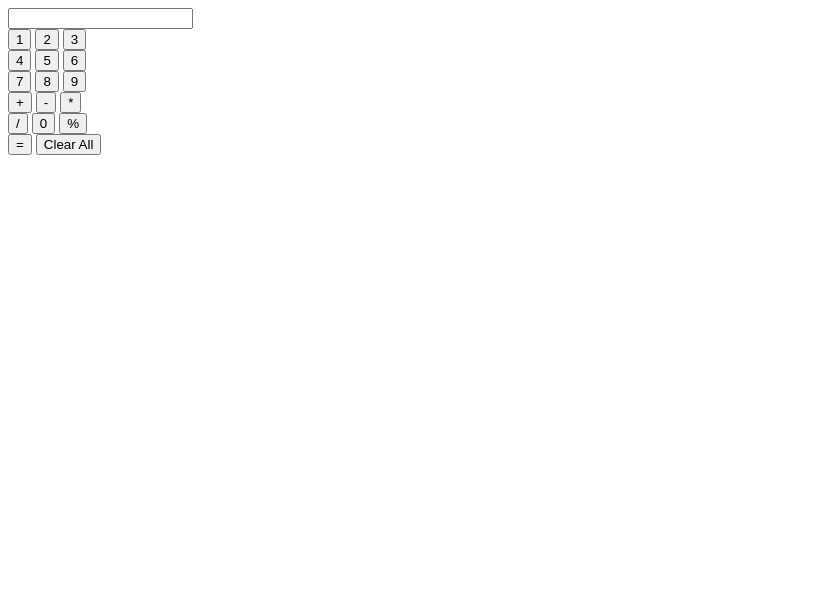
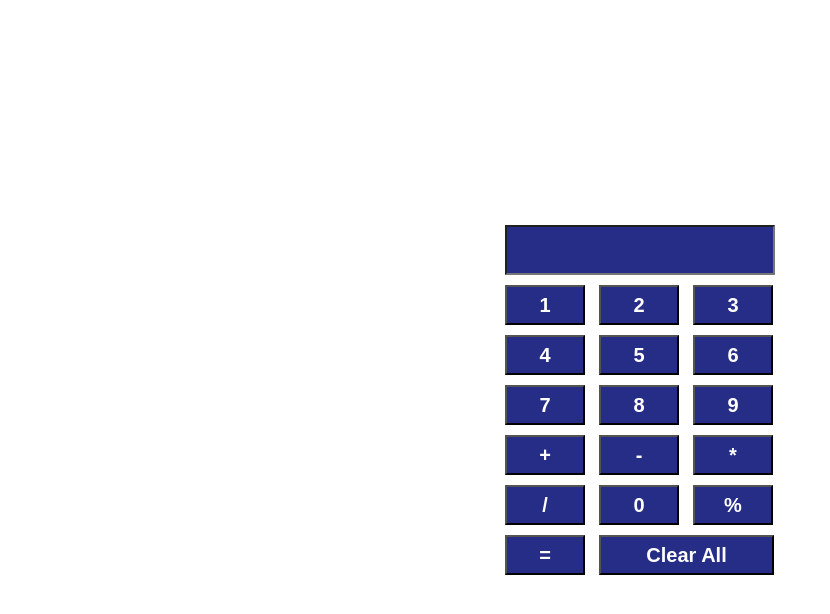
Before and after one commit to AmitShukla9860/Calculator, a plain HTML site: page index.html in a window 1280 px wide. Shown: the whole page, without its empty margins (0-830 px from the left). Drawn offline with Linux system fonts and the light colour scheme.

Commit message:
Update and rename Calci.html to index.html

```diff
--- a/Calci.html
+++ b/index.html
@@ -5,7 +5,7 @@
     <meta http-equiv="X-UA-Compatible" content="IE=edge">
     <meta name="viewport" content="width=device-width, initial-scale=1.0">
     <title>Calculator</title>
-    <link rel="stylesheet" href="Calci.css">
+    <link rel="stylesheet" href="index.css">
 </head>
 <body>
     <div class="formstyle">
```
